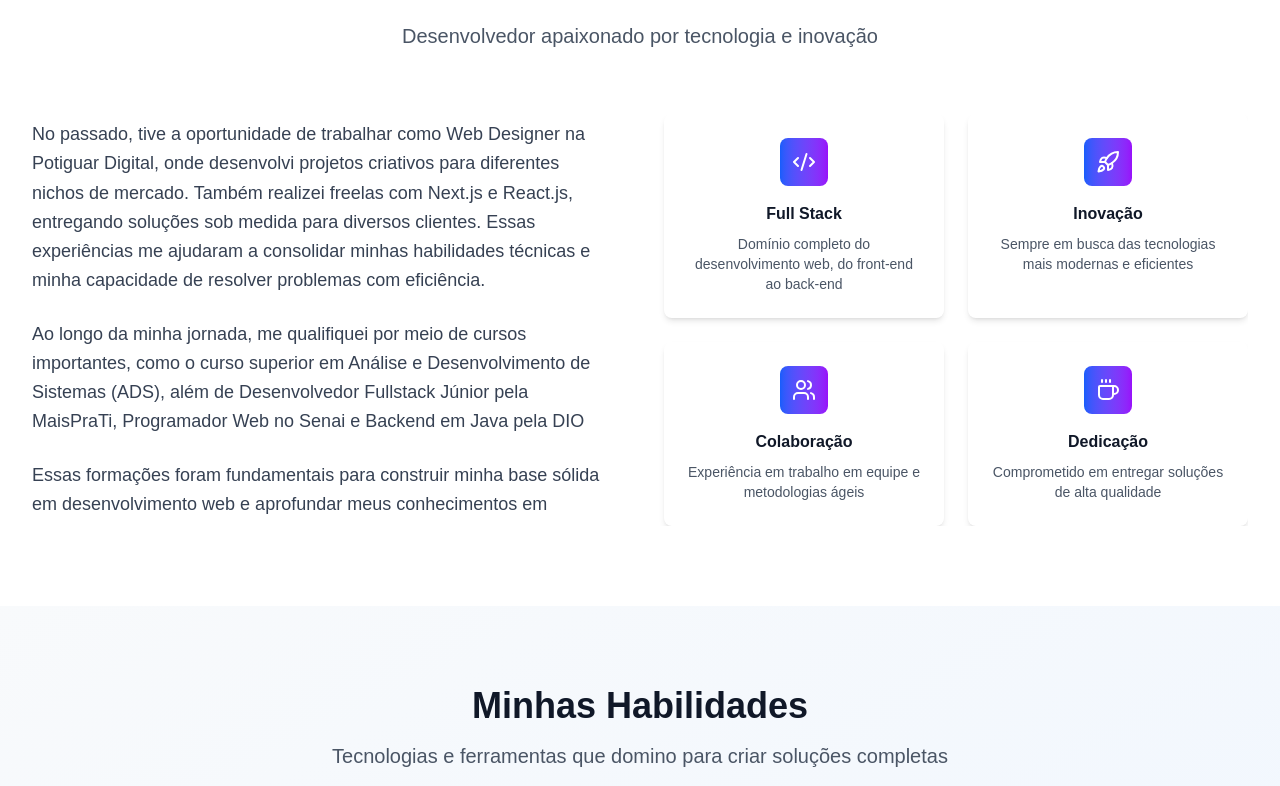
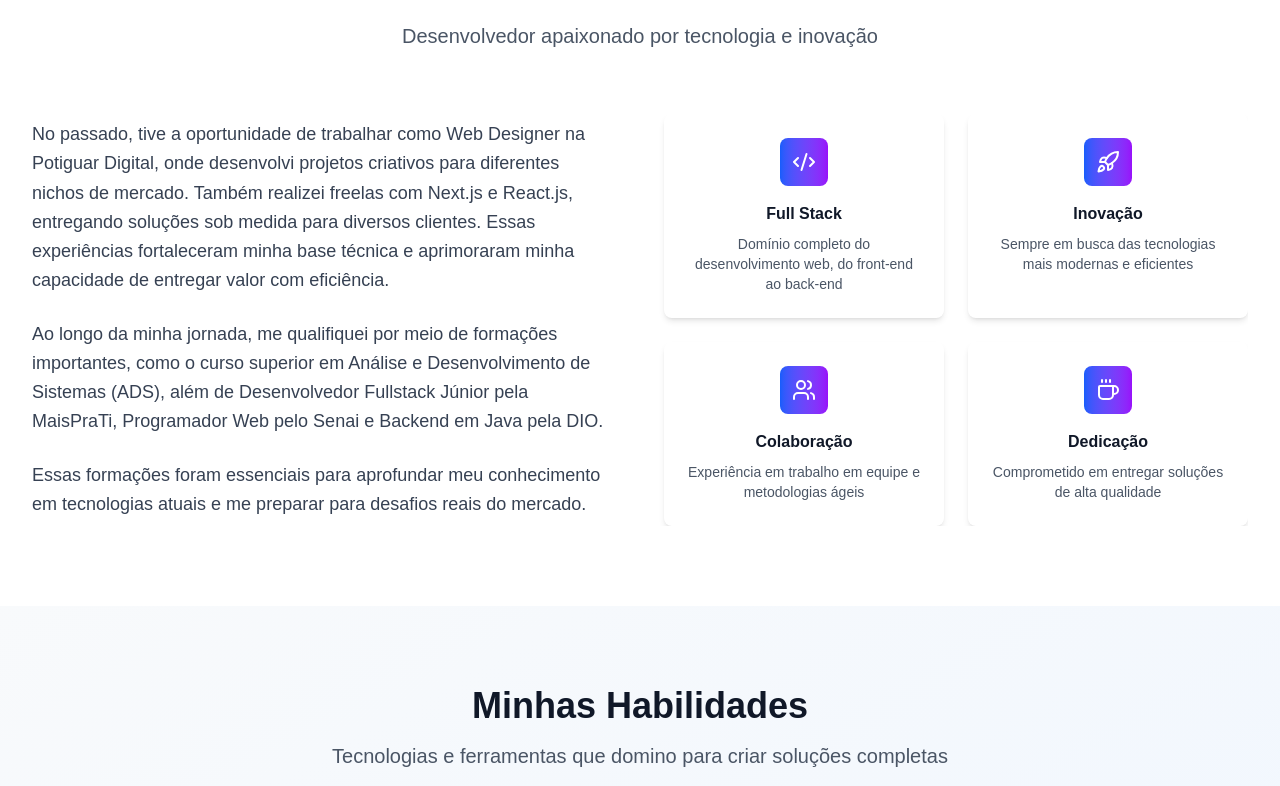
Before and after one commit to IsraelDev560/israel.dev, a Next.js app: page / in a window 1280 px wide. Shown: the part 914-1700 px from the top of the page. Built offline with nearby package versions, Linux system fonts and the light colour scheme.

Commit message:
chore: update About component content and translations

```diff
--- a/components/About.tsx
+++ b/components/About.tsx
@@ -57,9 +57,6 @@ export const About = () => {
             <p className="text-lg text-gray-700 dark:text-gray-300 leading-relaxed">
               {t('about.p4')}
             </p>
-            <p className="text-lg text-gray-700 dark:text-gray-300 leading-relaxed">
-              {t('about.p5')}
-            </p>
           </div>
 
           <div className="grid grid-cols-1 sm:grid-cols-2 gap-6">
--- a/contexts/LanguageContext.tsx
+++ b/contexts/LanguageContext.tsx
@@ -28,11 +28,10 @@ const translations = {
     // About
     'about.title': 'Sobre Mim',
     'about.subtitle': 'Desenvolvedor apaixonado por tecnologia e inovação',
-    'about.p1': "No passado, tive a oportunidade de trabalhar como Web Designer na Potiguar Digital, onde desenvolvi projetos criativos para diferentes nichos de mercado. Também realizei freelas com Next.js e React.js, entregando soluções sob medida para diversos clientes. Essas experiências me ajudaram a consolidar minhas habilidades técnicas e minha capacidade de resolver problemas com eficiência.",
-    'about.p2': "Ao longo da minha jornada, me qualifiquei por meio de cursos importantes, como o curso superior em Análise e Desenvolvimento de Sistemas (ADS), além de Desenvolvedor Fullstack Júnior pela MaisPraTi, Programador Web no Senai e Backend em Java pela DIO",
-    'about.p3': "Essas formações foram fundamentais para construir minha base sólida em desenvolvimento web e aprofundar meus conhecimentos em tecnologias atuais. Estou sempre em busca de novos desafios e oportunidades para aplicar minhas habilidades e crescer ainda mais como profissional, criando soluções que realmente façam a diferença.",
-    'about.p4': 'Especializo-me em criar aplicações web robustas e escaláveis, sempre focando na experiência do usuário e nas melhores práticas de desenvolvimento. Acredito que a tecnologia deve ser uma ferramenta para resolver problemas reais e simplificar processos.',
-    'about.p5': 'Estou sempre em busca de novos desafios que me permitam crescer profissionalmente e contribuir para projetos inovadores.',
+    "about.p1": "No passado, tive a oportunidade de trabalhar como Web Designer na Potiguar Digital, onde desenvolvi projetos criativos para diferentes nichos de mercado. Também realizei freelas com Next.js e React.js, entregando soluções sob medida para diversos clientes. Essas experiências fortaleceram minha base técnica e aprimoraram minha capacidade de entregar valor com eficiência.",
+    "about.p2": "Ao longo da minha jornada, me qualifiquei por meio de formações importantes, como o curso superior em Análise e Desenvolvimento de Sistemas (ADS), além de Desenvolvedor Fullstack Júnior pela MaisPraTi, Programador Web pelo Senai e Backend em Java pela DIO.",
+    "about.p3": "Essas formações foram essenciais para aprofundar meu conhecimento em tecnologias atuais e me preparar para desafios reais do mercado. Busco aplicar essas habilidades em projetos que entreguem valor e resolvam problemas de forma prática e eficiente.",
+    "about.p4": "Especializo-me em criar aplicações web robustas e escaláveis, com foco na experiência do usuário e nas melhores práticas de desenvolvimento. Acredito que a tecnologia deve ser usada para simplificar processos e gerar impacto positivo.",
     'about.fullstack': 'Full Stack',
     'about.fullstack.desc': 'Domínio completo do desenvolvimento web, do front-end ao back-end',
     'about.innovation': 'Inovação',
@@ -98,11 +97,10 @@ const translations = {
     // About
     'about.title': 'About Me',
     'about.subtitle': 'Developer passionate about technology and innovation',
-    "about.p1": "In the past, I had the opportunity to work as a Web Designer at Potiguar Digital, where I developed creative projects for various market niches. I also worked on freelance projects using Next.js and React.js, delivering tailored solutions for a wide range of clients. These experiences helped me strengthen my technical skills and my ability to solve problems efficiently.",
-    "about.p2": "Throughout my journey, I gained qualifications through important courses, such as a degree in Systems Analysis and Development (ADS), Junior Fullstack Developer at MaisPraTi, Web Programmer at Senai, and Java Backend Developer at DIO.",
-    "about.p3": "These programs were fundamental in building a solid foundation in web development and deepening my knowledge of current technologies. I’m constantly seeking new challenges and opportunities to apply my skills and grow professionally, creating solutions that truly make a difference.",
-    "about.p4": "I specialize in building robust and scalable web applications, always focusing on user experience and best development practices. I believe technology should be a tool to solve real problems and simplify processes.",
-    "about.p5": "I'm always looking for new challenges that allow me to grow professionally and contribute to innovative projects.",
+    "about.p1": "In the past, I had the opportunity to work as a Web Designer at Potiguar Digital, where I developed creative projects for various market segments. I also worked as a freelancer using Next.js and React.js, delivering custom solutions to different clients. These experiences strengthened my technical foundation and enhanced my ability to deliver value efficiently.",
+    "about.p2": "Throughout my journey, I earned key qualifications, including a degree in Systems Analysis and Development (ADS), as well as certifications as a Junior Fullstack Developer from MaisPraTi, Web Programmer from Senai, and Java Backend Developer from DIO.",
+    "about.p3": "These courses were essential in deepening my knowledge of modern technologies and preparing me for real-world challenges. I strive to apply these skills in projects that deliver value and solve problems effectively.",
+    "about.p4": "I specialize in building robust and scalable web applications, always focusing on user experience and best development practices. I believe technology should simplify processes and generate positive impact.",
     'about.fullstack': 'Full Stack',
     'about.fullstack.desc': 'Complete web development expertise, from front-end to back-end',
     'about.innovation': 'Innovation',
```
